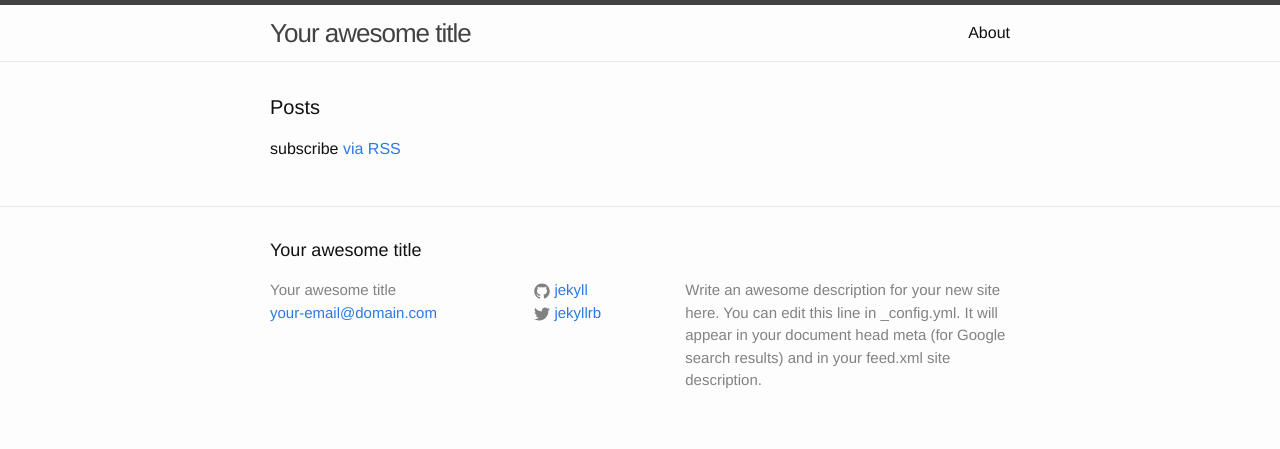
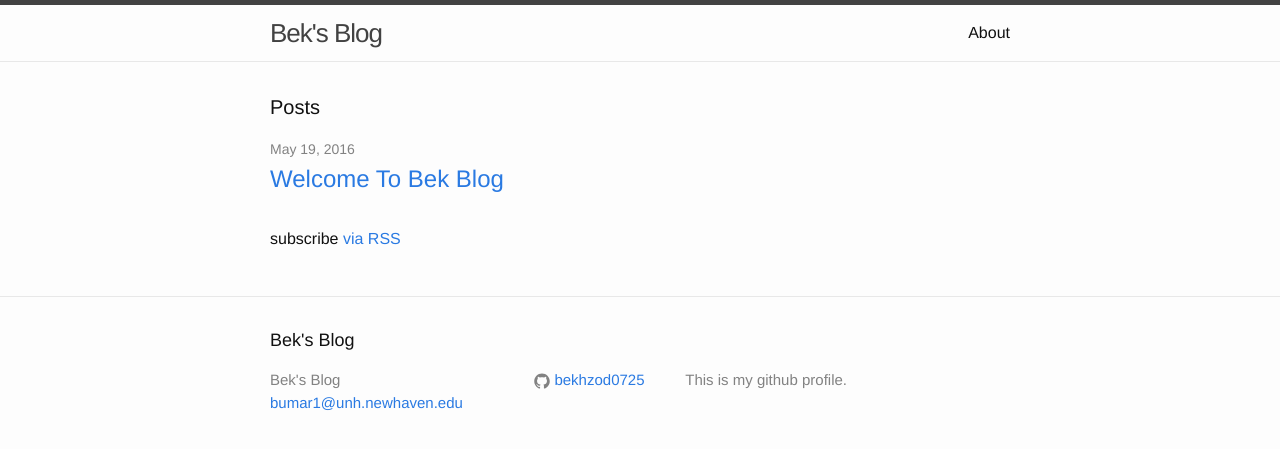
Before and after one commit to bekhzod0725/bekhzod0725.github.io, a Jekyll site: the page built from index.html, in a window 1280 px wide. Shown: the top 449 px of the page. Built offline with Jekyll 4.4.1, drawn with Linux system fonts in a browser that asks for light colours.

Commit message:
Initial commit

```diff
--- a/_config.yml
+++ b/_config.yml
@@ -6,16 +6,14 @@
 # 'jekyll serve'. If you change this file, please restart the server process.
 
 # Site settings
-title: Your awesome title
-email: your-email@domain.com
+title: Bek's Blog
+email: bumar1@unh.newhaven.edu
 description: > # this means to ignore newlines until "baseurl:"
-  Write an awesome description for your new site here. You can edit this
-  line in _config.yml. It will appear in your document head meta (for
-  Google search results) and in your feed.xml site description.
+  This is my github profile.
 baseurl: "" # the subpath of your site, e.g. /blog
-url: "http://yourdomain.com" # the base hostname & protocol for your site
-twitter_username: jekyllrb
-github_username:  jekyll
+url: "http://bekhzod0725.github.io" # the base hostname & protocol for your site
+#twitter_username: jekyllrb
+github_username:  bekhzod0725
 
 # Build settings
 markdown: kramdown
--- /dev/null
+++ b/_includes/icon-linkedin.html
@@ -0,0 +1 @@
+<a href="https://linkedin.com/in/{{ include.publicname }}"><span class="icon icon--linkedin">{% include icon-linkedin.svg %}</span><span class="publicname">{{ include.publicname }}</span></a>
```
Also changed, not shown: _posts/2016-05-19-welcome-to-bek-blog.markdown (added, +12 -0 lines), about.md (+5 -7 lines), _includes/icon-linkedin.svg (added), 3 other files.
